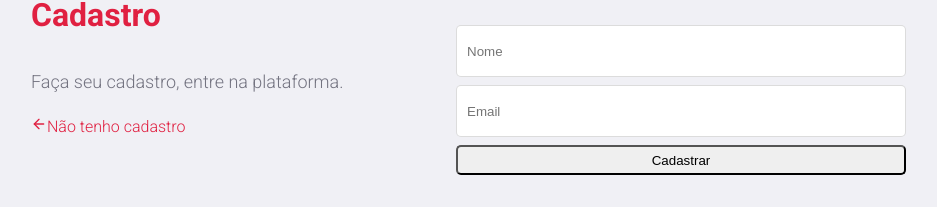
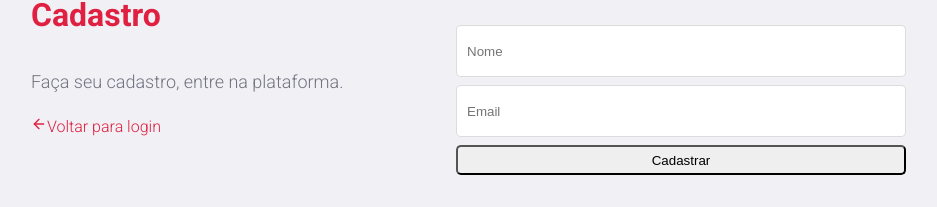
Before and after one commit to tamires-manhaes/techStock-front, a React (Create React App) app: page /register in a window 1280 px wide. Shown: the part 304-511 px from the top of the page, without its empty margins (194-1131 px from the left). Built offline with nearby package versions, Linux system fonts and the light colour scheme; no server answers.

Commit message:
ajustando texto de link

```diff
--- a/src/pages/Register/index.js
+++ b/src/pages/Register/index.js
@@ -38,7 +38,7 @@ export default function Register(){
 
           <Link className="back-link" to="/">
             <FiArrowLeft size={16} color="#E02041" />
-            Não tenho cadastro
+            Voltar para login
           </Link>
         </section>
 
```
